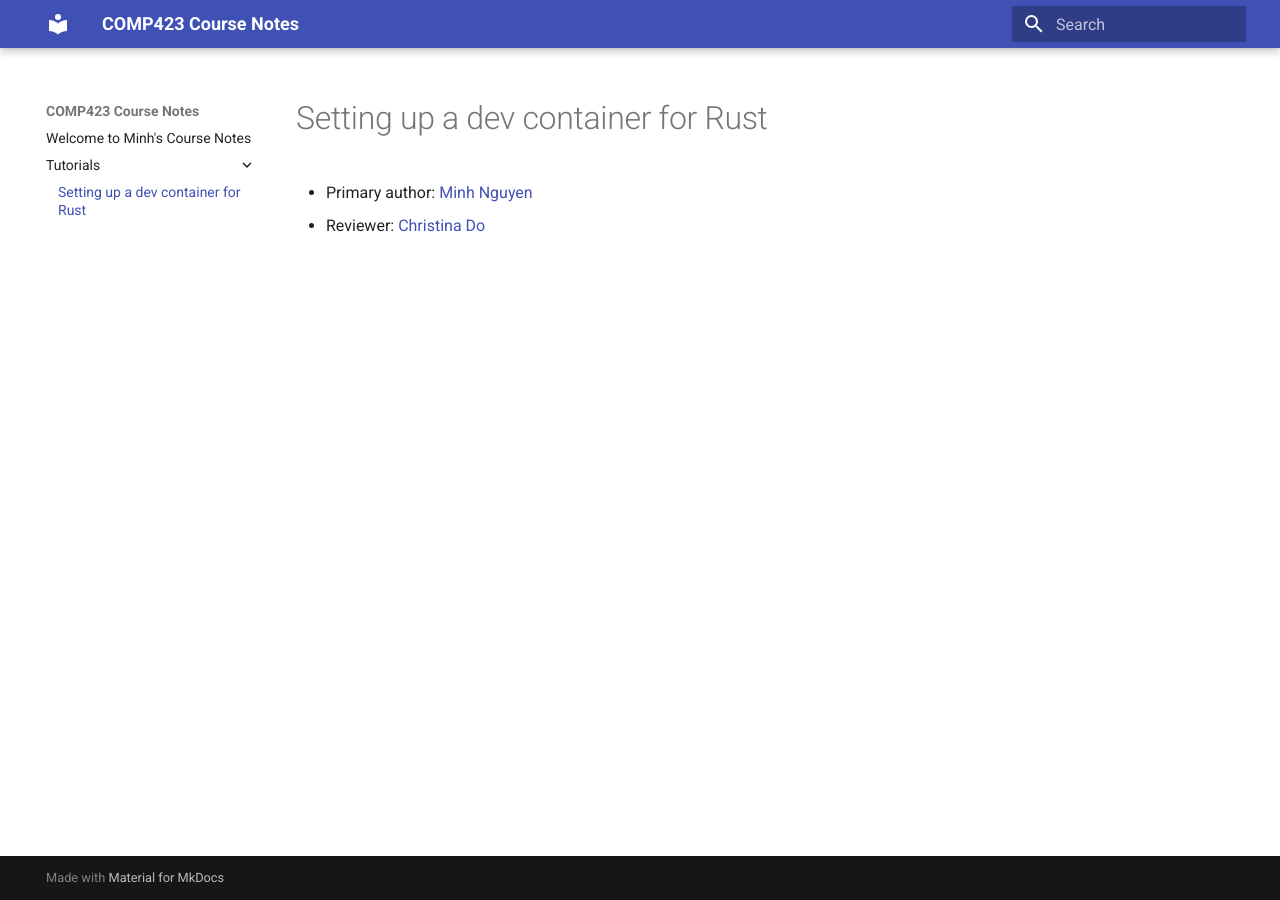
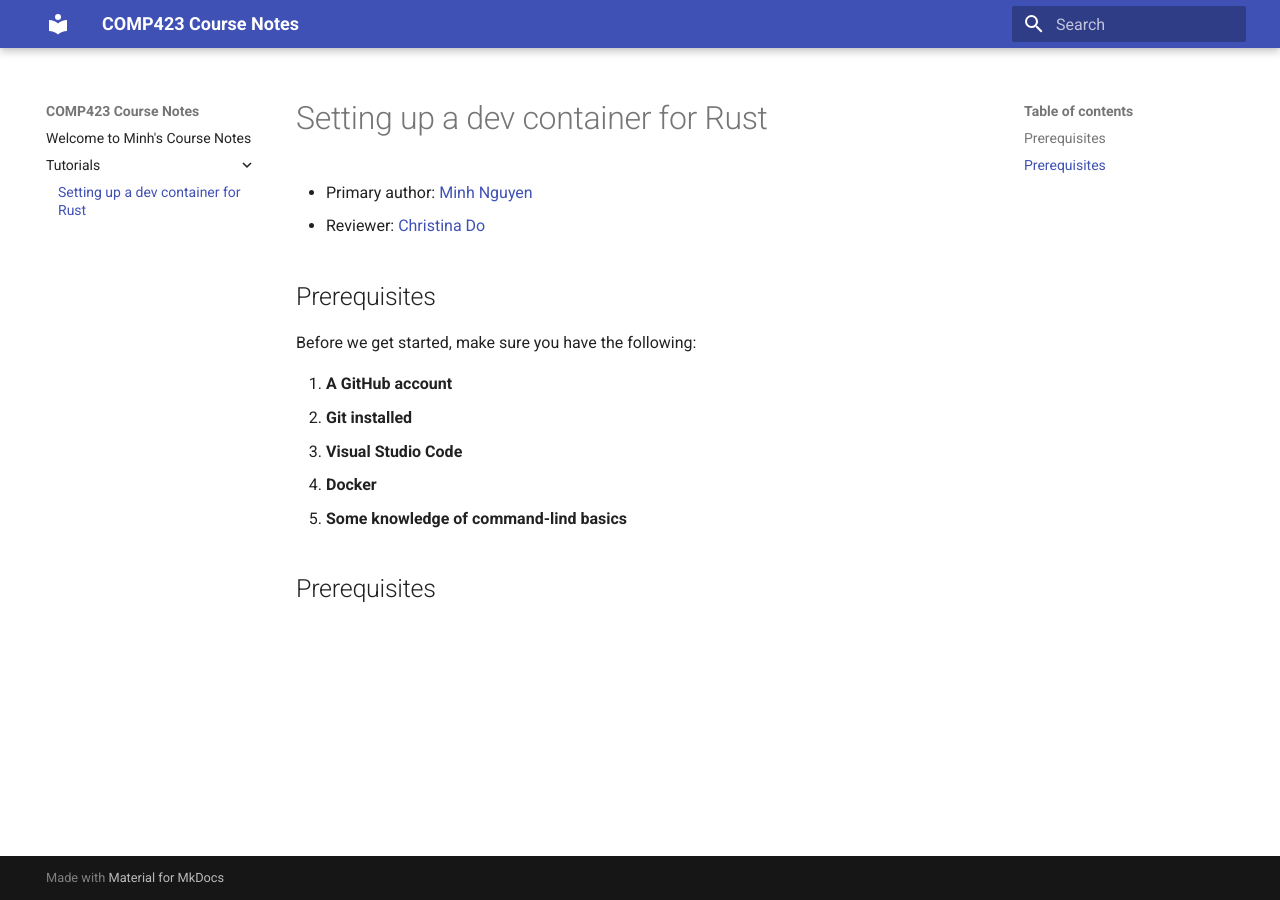
Before and after one commit to mp-nguyen26/comp423-course-notes, an MkDocs documentation site: the page built from docs/tutorials/rust-setup.md, in a window 1280 px wide. Built offline with MkDocs 1.6.1 and Material for MkDocs 9.7.7, drawn with Linux system fonts in a browser that asks for light colours.

Commit message:
prerequisites: ready for review

```diff
--- a/docs/tutorials/rust-setup.md
+++ b/docs/tutorials/rust-setup.md
@@ -2,3 +2,14 @@
 
 * Primary author: [Minh Nguyen](https://github.com/mp-nguyen26)
 * Reviewer: [Christina Do](https://github.com/chrxstyxdo)
+
+## Prerequisites
+Before we get started, make sure you have the following:
+
+1. **A GitHub account**
+2. **Git installed**
+3. **Visual Studio Code**
+4. **Docker**
+5. **Some knowledge of command-lind basics**
+
+## Prerequisites
```
